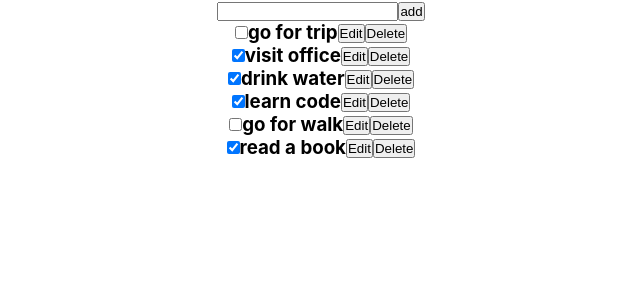
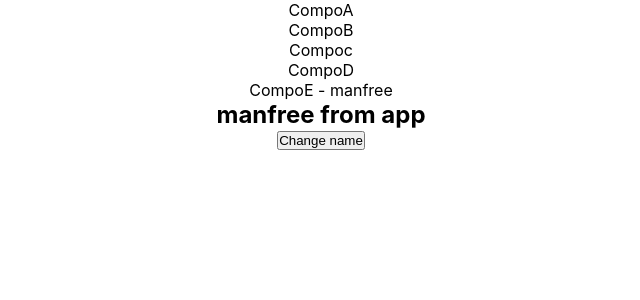
Before and after one commit to mukilathuruvan/frenzo-react, a React (Create React App) app in the folder my-app/: page / in a window 1280 px wide. Shown: the top 300 px of the page, without its empty margins (319-959 px from the left). Built offline with nearby package versions, Linux system fonts and the light colour scheme.

Commit message:
using memo to optimize

```diff
--- a/my-app/src/App.js
+++ b/my-app/src/App.js
@@ -1,13 +1,13 @@
 import { useState } from "react";
 import "./App.css";
-import Universal from "./Hooks/Universal";
-import Users from "./Hooks/Users";
-import Sample from "./project/todo/Sample";
+import CompoA from "./render/CompoA";
 function App() {
-  const [show, setShow] = useState(true);
+  const [name, setName] = useState("manfree");
   return (
     <div className="App">
-      <Sample />
+      <CompoA name={name} />
+      <h2>{name} from app</h2>
+      <button onClick={() => setName("frenzo")}>Change name</button>
     </div>
   );
 }
--- a/my-app/src/index.js
+++ b/my-app/src/index.js
@@ -6,9 +6,9 @@ import reportWebVitals from "./reportWebVitals";
 
 const root = ReactDOM.createRoot(document.getElementById("root"));
 root.render(
-  <React.StrictMode>
+  <>
     <App />
-  </React.StrictMode>
+  </>
 );
 
 // If you want to start measuring performance in your app, pass a function
--- /dev/null
+++ b/my-app/src/render/CompoA.jsx
@@ -0,0 +1,16 @@
+import React from "react";
+import CompoB from "./CompoB";
+import Compoc from "./Compoc";
+
+const CompoA = ({ name }) => {
+  console.log("Component - A");
+  return (
+    <div>
+      CompoA
+      <CompoB />
+      <Compoc name={name} />
+    </div>
+  );
+};
+
+export default CompoA;
--- /dev/null
+++ b/my-app/src/render/CompoB.jsx
@@ -0,0 +1,14 @@
+import React, { memo } from "react";
+
+export const CompoB = memo(() => {
+  console.log("Component - B");
+  return <div>CompoB</div>;
+});
+
+export default memo(CompoB);
+
+const Header = () => {
+  return <div></div>;
+};
+
+export const MemoizedHeader = memo(Header);
--- /dev/null
+++ b/my-app/src/render/CompoD.jsx
@@ -0,0 +1,14 @@
+import React from "react";
+import CompoE from "./CompoE";
+
+const CompoD = ({ name }) => {
+  console.log("Component - D");
+  return (
+    <div>
+      CompoD
+      <CompoE name={name} />
+    </div>
+  );
+};
+
+export default CompoD;
--- /dev/null
+++ b/my-app/src/render/CompoE.jsx
@@ -0,0 +1,8 @@
+import React from "react";
+
+const CompoE = ({ name }) => {
+  console.log("Component - E ");
+  return <div>CompoE - {name}</div>;
+};
+
+export default CompoE;
--- /dev/null
+++ b/my-app/src/render/Compoc.jsx
@@ -0,0 +1,14 @@
+import React from "react";
+import CompoD from "./CompoD";
+
+const Compoc = ({ name }) => {
+  console.log("Component - C");
+  return (
+    <div>
+      Compoc
+      <CompoD name={name} />
+    </div>
+  );
+};
+
+export default Compoc;
```
